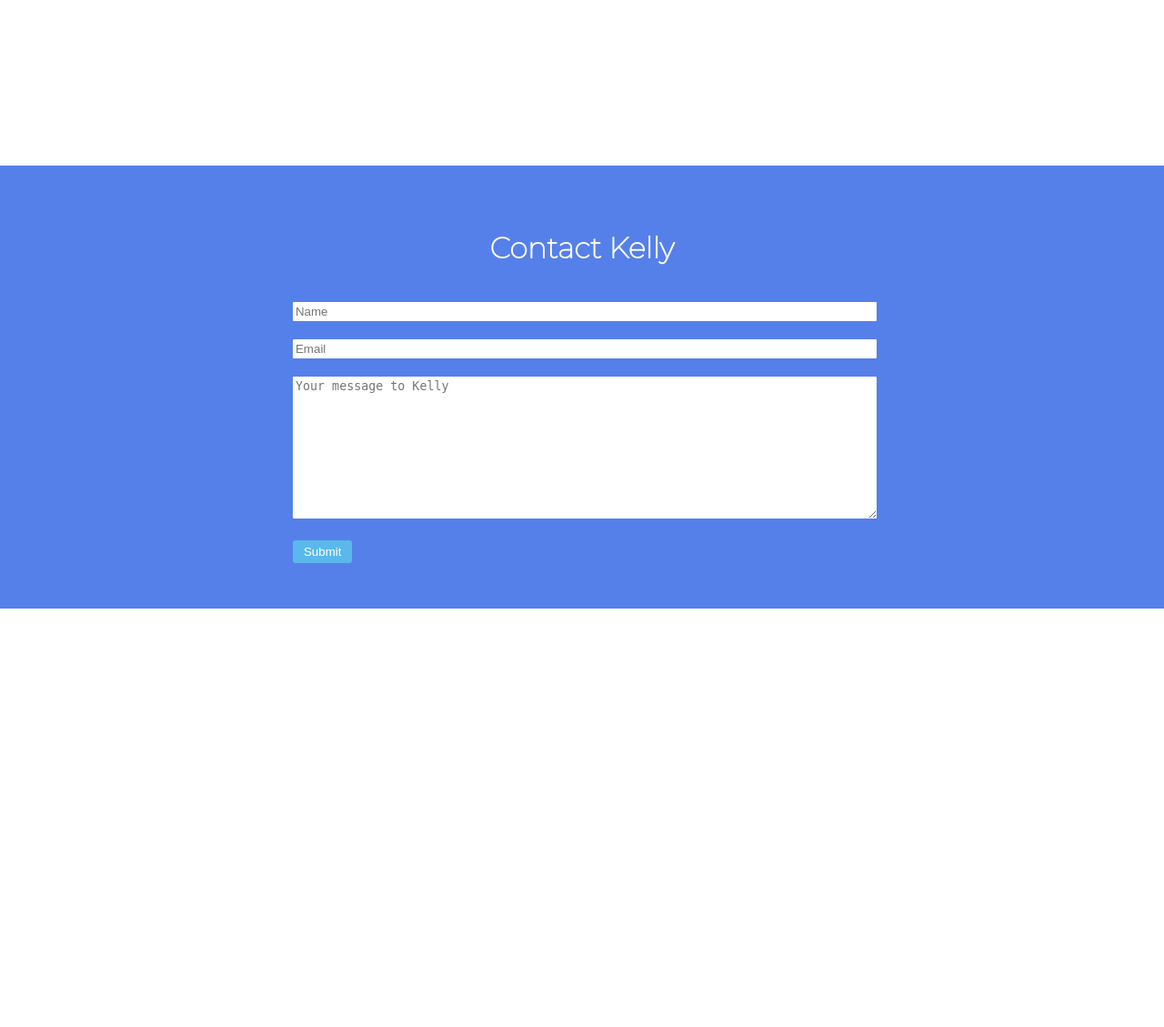
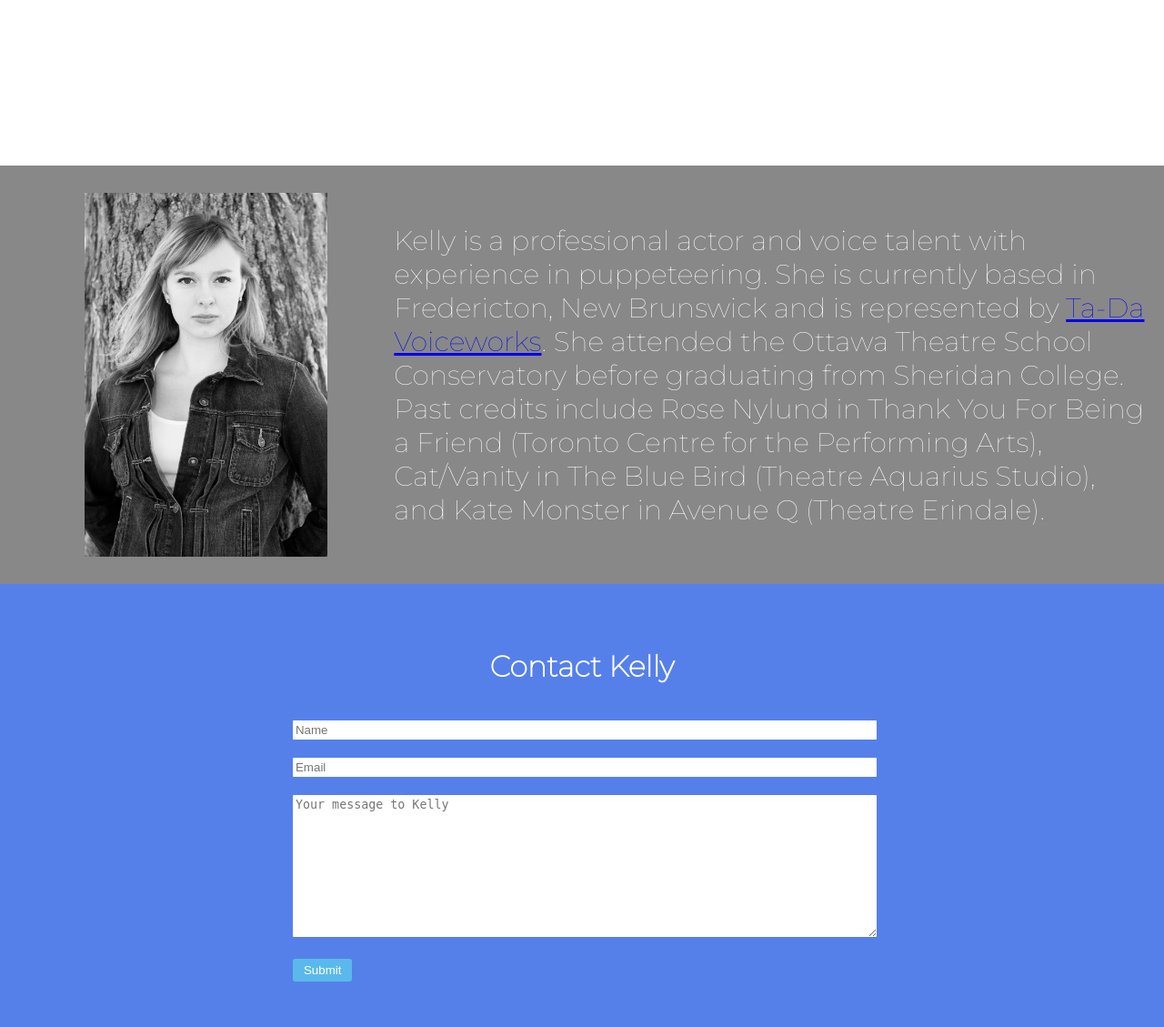
Before and after one commit to scottmcallister/kellymcallister, a Flask app: page / in a window 1280 px wide. Shown: the part 618-1747 px from the top of the page at 91% size. Before the commit the page ends 1287 px from the top, so only its background shows below. Run offline with Flask 2, Linux system fonts and the light colour scheme; some libraries are stand-ins or nearby versions.

Commit message:
add overview section

```diff
--- a/static/css/main.css
+++ b/static/css/main.css
@@ -30,6 +30,28 @@ body {
   text-align: center;
   text-shadow: #000 0 0 5px;
 }
+.overview {
+  padding: 20px;
+  display: flex;
+  flex-direction: row;
+  align-items: center;
+  background-color: #888;
+}
+.overview .img-container {
+  flex: 1;
+  height: 420px;
+  display: flex;
+  align-items: center;
+  justify-content: center;
+}
+.overview .img-container img {
+  height: 400px;
+}
+.overview p {
+  color: #fff;
+  flex: 2;
+  font-size: 30px;
+}
 .contact {
   background: #5680E9;
   padding: 50px;
--- a/static/less/main.less
+++ b/static/less/main.less
@@ -39,6 +39,29 @@ body {
     }
 }
 
+.overview {
+    padding: 20px;
+    display: flex;
+    flex-direction: row;
+    align-items: center;
+    background-color: #888;
+    .img-container {
+        flex: 1;
+        height: 420px;
+        display: flex;
+        align-items: center;
+        justify-content: center;
+        img {
+            height: 400px;
+        }
+    }
+    p {
+        color: #fff;
+        flex: 2;
+        font-size: 30px;
+    }
+}
+
 .contact {
     background: @dark-blue;
     padding: 50px;
--- a/templates/home.html
+++ b/templates/home.html
@@ -10,6 +10,12 @@
         <h2 class="subtitle">Voice Over Talent</h2>
     </div>
 </header>
+<div class="overview">
+    <div class="img-container">
+        <img src="/static/img/bw_tree.jpg">
+    </div>
+    <p>Kelly is a professional actor and voice talent with experience in puppeteering. She is currently based in Fredericton, New Brunswick and is represented by <a href="http://www.tadavoiceworks.com/">Ta-Da Voiceworks</a>. She attended the Ottawa Theatre School Conservatory before graduating from Sheridan College. Past credits include Rose Nylund in <span class="italics">Thank You For Being a Friend</span> (Toronto Centre for the Performing Arts), Cat/Vanity in <span class="italics">The Blue Bird</span> (Theatre Aquarius Studio), and Kate Monster in <span class="italics">Avenue Q</span> (Theatre Erindale). </p>
+</div>
 <div class="contact">
     <h1>Contact Kelly</h1>
     <form action="/send_email" method="post">
```
Also changed, not shown: 1 other file.
